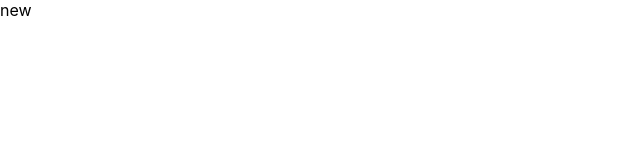
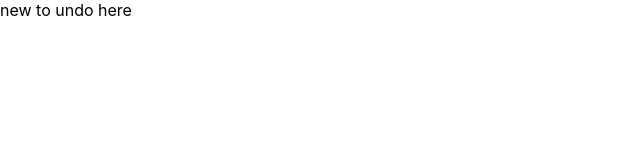
Before and after one commit to AJ-Artoon/api_view, a Next.js app: page /new in a window 1280 px wide. Shown: the top 160 px of the page, without its empty margins (0-640 px from the left). Built offline with nearby package versions, Linux system fonts and the light colour scheme.

Commit message:
new brach for arpit

```diff
--- a/pages/new.js
+++ b/pages/new.js
@@ -2,7 +2,7 @@ import React from 'react'
 
 const NewOne = () => {
   return (
-    <div>new</div>
+    <div>new to undo here </div>
   )
 }
 
```
